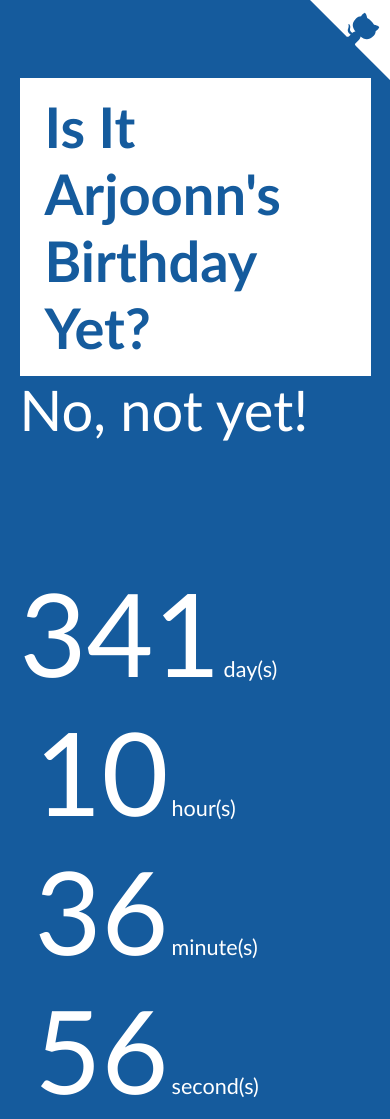
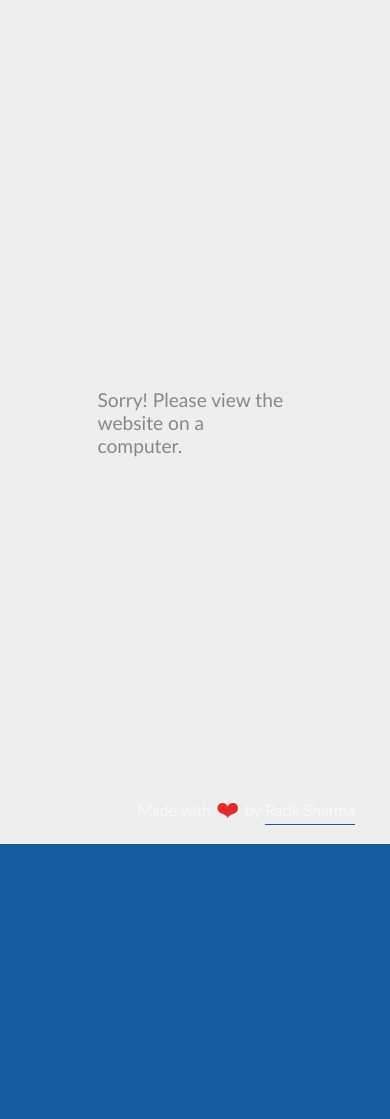
Before and after one commit to libhide/isit, a plain HTML site: page index.html in a window 390 px wide. After the commit the page ends 844 px from the top, so only its background shows below. Drawn offline with Linux system fonts and the light colour scheme.

```diff
--- a/app.js
+++ b/app.js
@@ -65,8 +65,8 @@
 // If it's the birthday, don't show countdown, else show it
 if (now.getDate() == 1 && now.getMonth() + 1 == 5) {
   // BIRTHDAY! :D
-  var ans = document.getElementsById("ans");
-  ans.innerHTML = "Yes! It's his birthday! Go wish him!";
+  var ans = document.getElementById("ans");
+  ans.innerHTML = "Yes, it's his birthday! Go wish him!!!";
 
   // Hide countdown
   document.getElementById("countdown").style.display = 'none';
--- a/index.html
+++ b/index.html
@@ -10,7 +10,11 @@
   <link rel="stylesheet" href="style.css">
 </head>
 <body>
-  <div class="container">
+  <div class="qa-overlay">
+    <p>Sorry! Please view the website on a computer. </p>
+  </div>
+
+  <main class="container">
     <h1 id="question" class="gigantic highlight">Is It Arjoonn's Birthday Yet?</h1>
     <h2 id="ans" class="ans // gigantic">No, not yet!</h2>
 
@@ -20,7 +24,11 @@
       <span id="minutes">55</span>minute(s)
       <span id="seconds">44</span>second(s)
     </div>
-  </div>
+  </main>
+
+  <footer>
+    <p>Made with <img class="heart" src="heart.svg"> by <a href="http://ratiksharma.com">Ratik Sharma</a></p>
+  </footer>
 
   <!-- Fork button -->
   <a href="https://github.com/libhide/isit" class="github-corner"><svg width="80" height="80" viewBox="0 0 250 250" style="fill:#fff; color:#155B9D; position: absolute; top: 0; border: 0; right: 0;"><path d="M0,0 L115,115 L130,115 L142,142 L250,250 L250,0 Z"></path><path d="M128.3,109.0 C113.8,99.7 119.0,89.6 119.0,89.6 C122.0,82.7 120.5,78.6 120.5,78.6 C119.2,72.0 123.4,76.3 123.4,76.3 C127.3,80.9 125.5,87.3 125.5,87.3 C122.9,97.6 130.6,101.9 134.4,103.2" fill="currentColor" style="transform-origin: 130px 106px;" class="octo-arm"></path><path d="M115.0,115.0 C114.9,115.1 118.7,116.5 119.8,115.4 L133.7,101.6 C136.9,99.2 139.9,98.4 142.2,98.6 C133.8,88.0 127.5,74.4 143.8,58.0 C148.5,53.4 154.0,51.2 159.7,51.0 C160.3,49.4 163.2,43.6 171.4,40.1 C171.4,40.1 176.1,42.5 178.8,56.2 C183.1,58.6 187.2,61.8 190.9,65.4 C194.5,69.0 197.7,73.2 200.1,77.6 C213.8,80.2 216.3,84.9 216.3,84.9 C212.7,93.1 206.9,96.0 205.4,96.6 C205.1,102.4 203.0,107.8 198.3,112.5 C181.9,128.9 168.3,122.5 157.7,114.1 C157.9,116.9 156.7,120.9 152.7,124.9 L141.0,136.5 C139.8,137.7 141.6,141.9 141.8,141.8 Z" fill="currentColor" class="octo-body"></path></svg></a><style>.github-corner:hover .octo-arm{animation:octocat-wave 560ms ease-in-out}@keyframes octocat-wave{0%,100%{transform:rotate(0)}20%,60%{transform:rotate(-25deg)}40%,80%{transform:rotate(10deg)}}@media (max-width:500px){.github-corner:hover .octo-arm{animation:none}.github-corner .octo-arm{animation:octocat-wave 560ms ease-in-out}}</style>
--- a/style.css
+++ b/style.css
@@ -66,7 +66,7 @@
 h2.gigantic {
   margin: 0;
   padding: 0;
-  font-size: 5.8em;
+  font-size: 4.8em;
   margin-bottom: 120px;
   font-weight: 400;
 }
@@ -84,13 +84,68 @@
   margin-left: 0px;
 }
 
+.qa-overlay {
+  display: none;
+  background-color: #eee;
+  height: 100%;
+  width: 100%;
+  position: absolute;
+  color: #444;
+}
+
+.qa-overlay p {
+  opacity: 0.6;
+  margin: 0;
+  padding: 0;
+  max-width: 50%;
+  font-size: 1.2em;
+}
+
+footer p {
+  position: absolute;
+  right: 0;
+  bottom: 0;
+  margin-bottom: 25px;
+  margin-right: 35px;
+  font-weight: 300;
+}
+
+footer a {
+  text-decoration: none;
+  color: #fff;
+  padding-bottom: 5px;
+  border-bottom: 1px solid #155B9D;
+  transition: border-color .2s ease-out;
+}
+
+footer a:hover {
+  border-color: #fff;
+}
+
+footer .heart {
+  width: 25px;
+  margin-bottom: -7px;
+}
+
 /* Media queries */
-@media screen and (max-width: 760px) {
-  h1.gigantic {
-    font-size: 3.5em;
+@media screen and (max-width: 935px) {
+  .qa-overlay {
+    display: -webkit-flex;
+    display: -ms-flexbox;
+    display: flex;
+    -webkit-justify-content: center;
+        -ms-flex-pack: center;
+            justify-content: center;
+    -webkit-align-items: center;
+        -ms-flex-align: center;
+            align-items: center;
   }
 
-  h2.gigantic {
-    font-size: 3.5em;
+  .github-corner {
+    display: none;
+  }
+
+  .container {
+    display: none;
   }
 }
```
Also changed, not shown: heart.svg (added).
